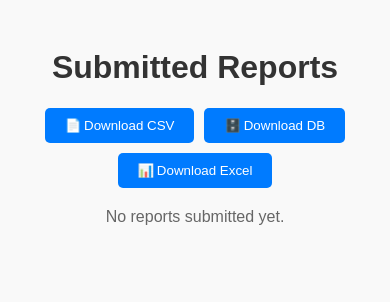
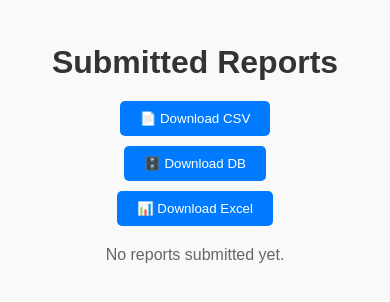
Before and after one commit to Rohitram-cyber/FinalTest, a Flask app: page /reports in a window 390 px wide. Shown: the top 302 px of the page. Run offline with Flask 3, Linux system fonts and the light colour scheme; data that the repository does not hold is empty.

Commit message:
Update reports.html

```diff
--- a/templates/reports.html
+++ b/templates/reports.html
@@ -5,37 +5,109 @@
   <title>Submitted Reports</title>
   <meta name="viewport" content="width=device-width, initial-scale=1.0">
 
-  <!-- You can optionally include Bootstrap -->
   <style>
-    body { font-family: Arial, sans-serif; padding: 20px; background-color: #f9f9f9; }
-    h1 { color: #333; text-align: center; }
-    .btn-container { display: flex; flex-wrap: wrap; justify-content: center; gap:10px; margin-bottom:20px; }
-    .btn-container a { text-decoration: none; }
-    .btn-container button { background-color:#007bff; color:white; border:none; padding:10px 20px; border-radius:5px; cursor:pointer; }
-    .btn-container button:hover{background:#0056b3;}
-    .table-responsive{overflow-x:auto;}
-    table{width:100%;border-collapse:collapse;}
-    th,td{border:1px solid #aaa;padding:8px;text-align:left;}
-    th{background:#ddd;}
-    tr:nth-child(even){background:#f1f1f1;}
+    body {
+      font-family: Arial, sans-serif;
+      padding: 30px;
+      background-color: #f9f9f9;
+    }
+
+    h1 {
+      color: #333;
+      text-align: center;
+      margin-bottom: 20px;
+    }
+
+    .download-btn {
+      display: flex;
+      justify-content: center;
+      flex-wrap: wrap;
+      gap: 10px;
+      margin-bottom: 20px;
+    }
+
+    .download-btn button {
+      background-color: #007bff;
+      color: white;
+      padding: 10px 20px;
+      border: none;
+      border-radius: 5px;
+      cursor: pointer;
+    }
+
+    .download-btn button:hover {
+      background-color: #0056b3;
+    }
+
+    table {
+      width: 100%;
+      border-collapse: collapse;
+      margin-top: 10px;
+      font-size: 14px;
+    }
+
+    th, td {
+      border: 1px solid #aaa;
+      padding: 8px;
+      text-align: left;
+      word-break: break-word;
+    }
+
+    th {
+      background-color: #ddd;
+    }
+
+    tr:nth-child(even) {
+      background-color: #f1f1f1;
+    }
+
+    a {
+      color: #007bff;
+      text-decoration: none;
+    }
+
+    a:hover {
+      text-decoration: underline;
+    }
+
+    @media (max-width: 768px) {
+      body {
+        padding: 15px;
+      }
+
+      table {
+        font-size: 13px;
+      }
+
+      .download-btn {
+        flex-direction: column;
+        align-items: center;
+      }
+
+      .download-btn button {
+        width: 100%;
+        max-width: 300px;
+      }
+    }
   </style>
 </head>
 <body>
+
   <h1>Submitted Reports</h1>
 
-  <div class="btn-container">
-    <a href="/download-csv"><button>📄 Download CSV</button></a>
-    <a href="/download-db"><button>🗄️ Download DB</button></a>
-    <a href="/download-excel"><button>📊 Download Excel</button></a>
+  <div class="download-btn">
+    <a href="/download-csv"><button>📄 Download CSV</button></a>
+    <a href="/download-db"><button>🗄️ Download DB</button></a>
+    <a href="/download-excel"><button>📊 Download Excel</button></a>
   </div>
 
   {% if headers and data %}
-    <div class="table-responsive">
+  <div style="overflow-x:auto;">
     <table>
       <thead>
         <tr>
           {% for header in headers[1:] %}
-              <th>{{ header }}</th>
+            <th>{{ "Attachment" if header == "Filename" else header }}</th>
           {% endfor %}
         </tr>
       </thead>
@@ -43,23 +115,38 @@
         {% for row in data %}
         <tr>
           {% set report_id = row[0] %}
+
+          {# Main form data fields (excluding ID and last 3) #}
           {% for i in range(1, row|length - 3) %}
             <td>{{ row[i] }}</td>
           {% endfor %}
+
+          {# Attachment column #}
           <td>
             {% if row[-3] %}
-                  <a href="{{ url_for('download_file', report_id=report_id) }}">View & Download</a>
-                {% else %}No file{% endif %}
+              <a href="{{ url_for('download_file', report_id=report_id) }}" target="_blank">View</a> |
+              <a href="{{ url_for('download_file', report_id=report_id) }}">Download</a>
+            {% else %}
+              No file
+            {% endif %}
           </td>
+
+          {# Status column with close option #}
           <td>
             {% if row[-2] != 'Closed' %}
-                  <a href="{{ url_for('close_report', report_id=report_id) }}">Upload ▲ & Close</a>
-                {% else %}✅ Closed{% endif %}
+              <a href="{{ url_for('close_report', report_id=report_id) }}">Upload & Close</a>
+            {% else %}
+              ✅ Closed
+            {% endif %}
           </td>
+
+          {# Closure evidence column #}
           <td>
             {% if row[-1] %}
-                  <a href="{{ url_for('download_closure_file', report_id=report_id) }}">Download Evidence</a>
-                {% else %}Not uploaded{% endif %}
+              <a href="{{ url_for('download_closure_file', report_id=report_id) }}" target="_blank">Download</a>
+            {% else %}
+              Not uploaded
+            {% endif %}
           </td>
         </tr>
         {% endfor %}
@@ -69,5 +156,6 @@
   {% else %}
     <p style="text-align:center; color:#666;">No reports submitted yet.</p>
   {% endif %}
+
 </body>
 </html>
```
Lines whose indentation alone changed are shown as unchanged.
